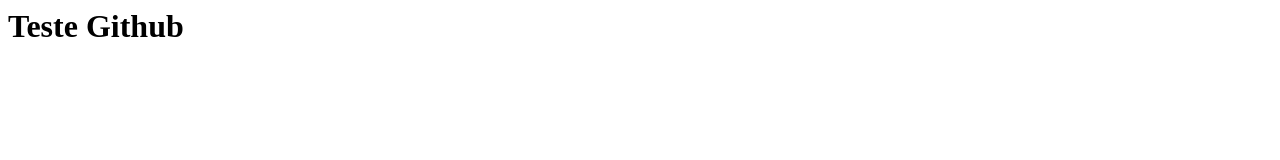
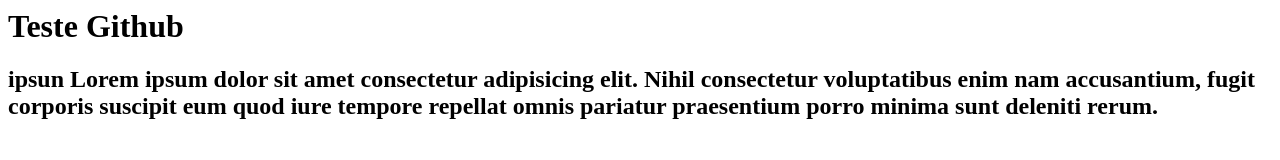
Before and after one commit to Igorss69/teste, a plain HTML site: page index.html in a window 1280 px wide. Drawn offline with Linux system fonts and the light colour scheme.

Commit message:
criei titulo e paragrafo

```diff
--- a/index.html
+++ b/index.html
@@ -7,5 +7,7 @@
 </head>
 <body>
     <h1>Teste Github</h1>
+
+    <h2>ipsun Lorem ipsum dolor sit amet consectetur adipisicing elit. Nihil consectetur voluptatibus enim nam accusantium, fugit corporis suscipit eum quod iure tempore repellat omnis pariatur praesentium porro minima sunt deleniti rerum.</h2>
 </body>
 </html>
```
